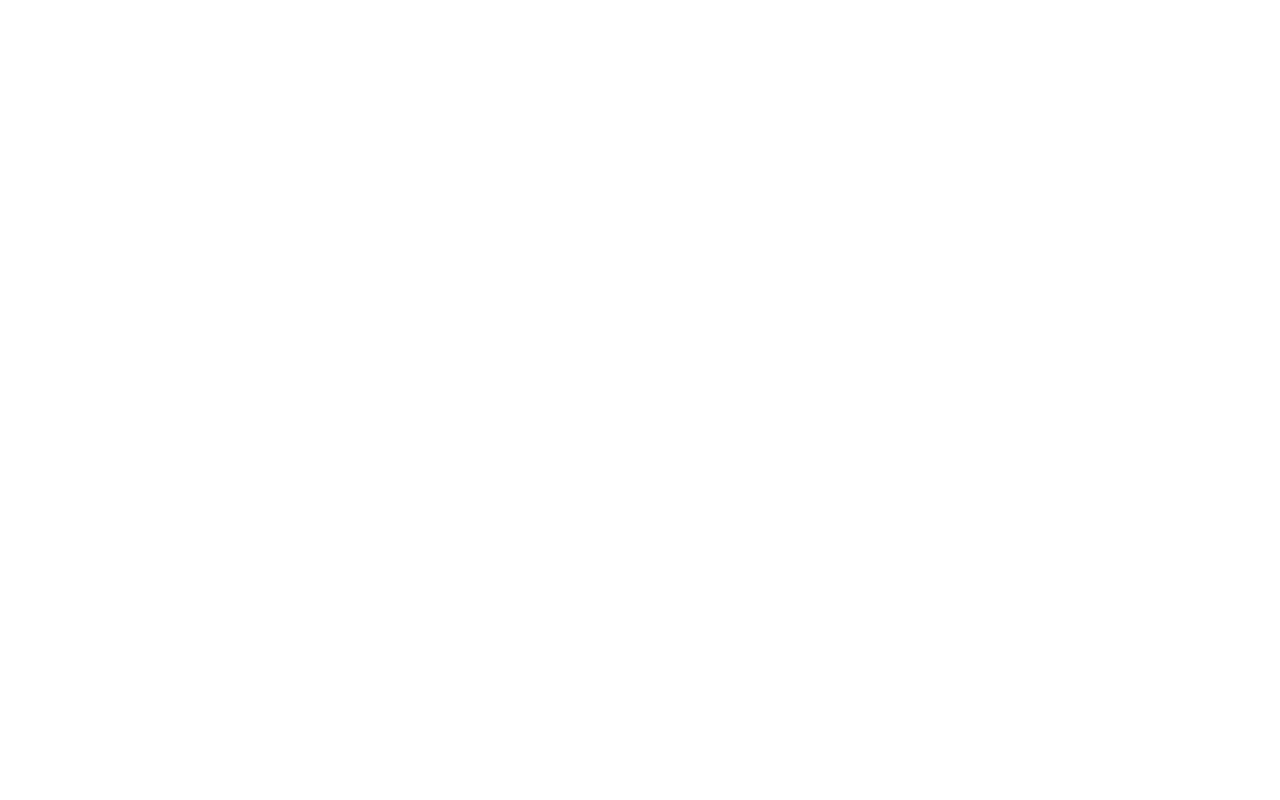
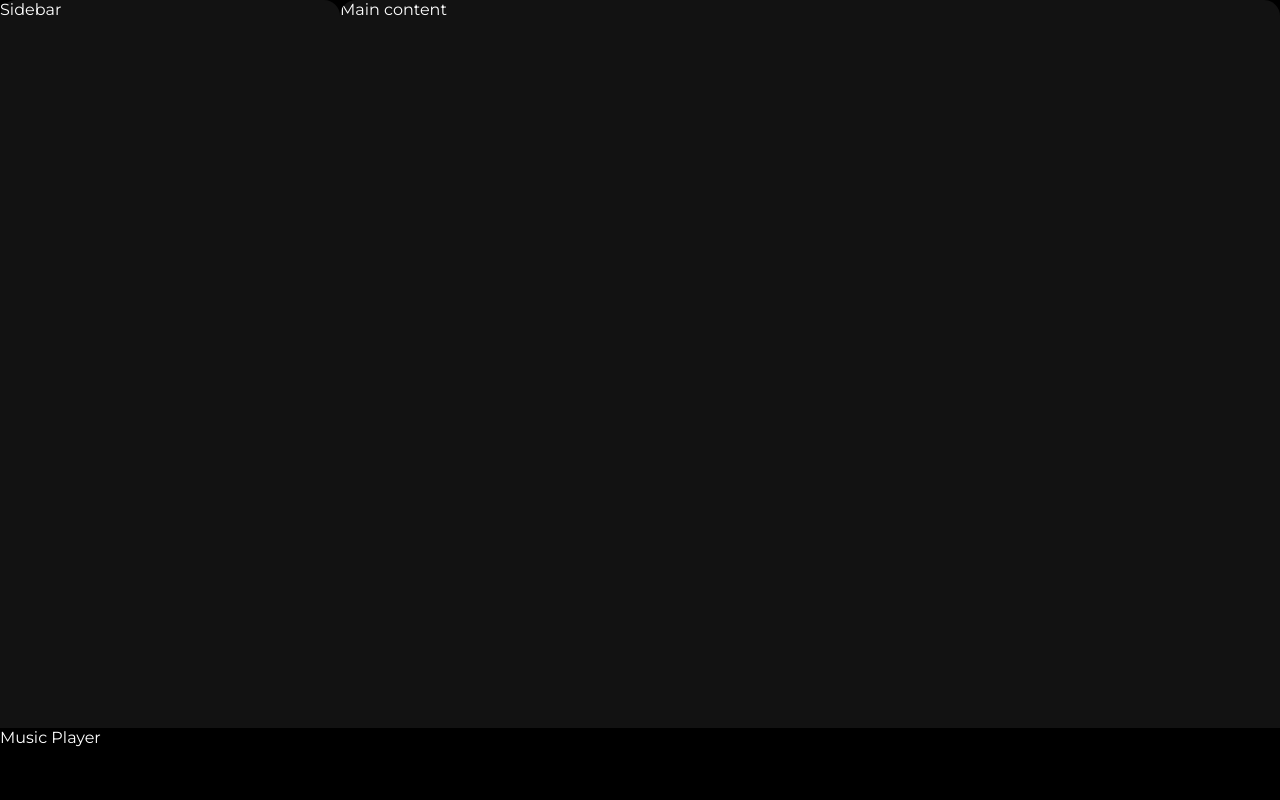
Before and after one commit to anku-07/Spotify-Clone, a plain HTML site: page index.html in a window 1280 px wide. Drawn offline with Linux system fonts and the light colour scheme.

Commit message:
Add Assets file

```diff
--- a/index.html
+++ b/index.html
@@ -3,9 +3,20 @@
 <head>
     <meta charset="UTF-8">
     <meta name="viewport" content="width=device-width, initial-scale=1.0">
-    <title>Document</title>
+    <link rel="stylesheet" href="style.css">
+    <link rel="stylesheet" href="https://cdnjs.cloudflare.com/ajax/libs/font-awesome/6.5.1/css/all.min.css" integrity="sha512-DTOQO9RWCH3ppGqcWaEA1BIZOC6xxalwEsw9c2QQeAIftl+Vegovlnee1c9QX4TctnWMn13TZye+giMm8e2LwA==" crossorigin="anonymous" referrerpolicy="no-referrer" />
+    <link rel="icon" href="./Assets/logo.png">
+    <link rel="preconnect" href="https://fonts.googleapis.com">
+<link rel="preconnect" href="https://fonts.gstatic.com" crossorigin>
+<link href="https://fonts.googleapis.com/css2?family=Montserrat:wght@300;400;500;600;700&family=Poppins:wght@200;300;400&display=swap" rel="stylesheet">
+    <title>Spotify - Web Player: Music for everyone</title>
 </head>
 <body>
-
+    <div class="main">
+        <div class="sidebar">Sidebar</div>
+        <div class="main-content">Main content
+        </div>
+        <div class="music-player">Music Player</div>
+    </div>
 </body>
 </html>
--- a/style.css
+++ b/style.css
@@ -0,0 +1,34 @@
+body{
+    font-family: 'Montserrat', sans-serif;
+    margin: 0;
+    padding: 0;
+    background-color: #000;
+    color: #fff;
+    box-sizing: border-box;
+    overflow: hidden;
+}
+
+.main{
+    display: flex;
+    height: 100vh;
+
+}
+.sidebar{
+    background-color: #121212;
+    width: 340px;
+    border-radius: 1rem; /*16px*/
+
+}
+.main-content{
+    background-color: #121212;
+    flex: 1;
+    border-radius: 1rem;
+    overflow: auto;
+}
+.music-player{
+    background-color: black;
+    position: fixed;
+    bottom: 0;
+    width: 100%;
+    height: 72px;
+}
```
Also changed, not shown: Assets/backward_icon.png (added), Assets/card1img.jpeg (added), Assets/card2img.jpeg (added), Assets/card3img.jpeg (added), Assets/card4img.jpeg (added), Assets/card5img.jpeg (added), Assets/card6img.jpeg (added), Assets/forward_icon.png (added), Assets/library_icon.png (added), Assets/logo.png (added), Assets/play_musicbar.png (added), Assets/player_icon1.png (added), Assets/player_icon2.png (added), Assets/player_icon3.png (added), 2 more files.
